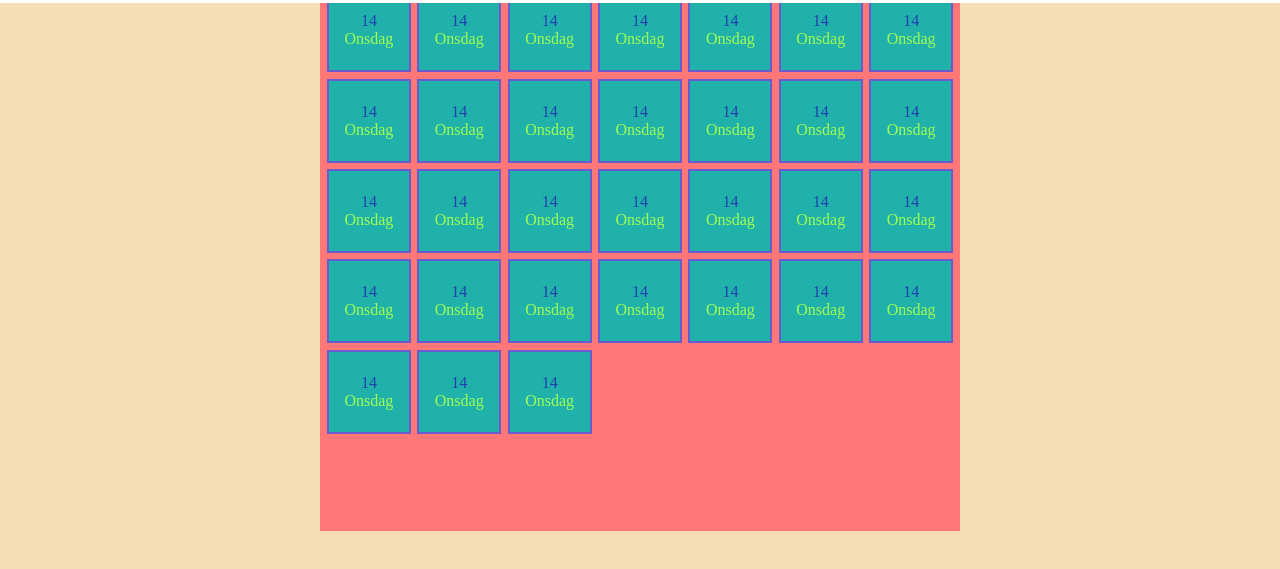
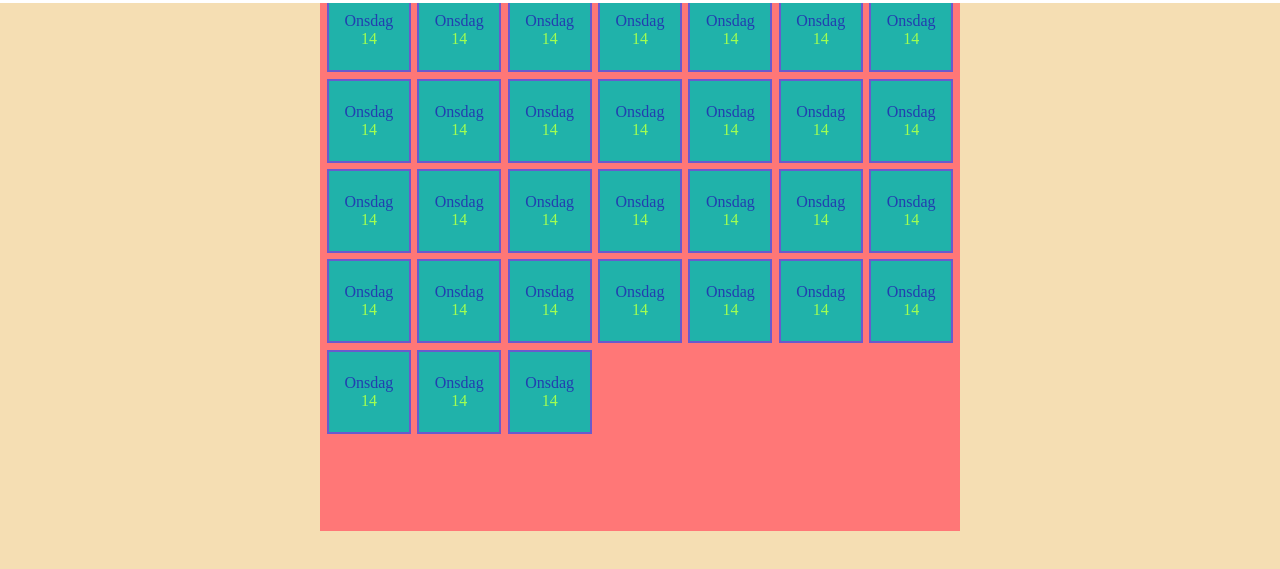
Before and after one commit to lovelanai/ny-kalender, a plain HTML site: page index.html in a window 1280 px wide. Shown: the part 189-758 px from the top of the page. Drawn offline with Linux system fonts and the light colour scheme.

Commit message:
finished div creating = 31 and styling

```diff
--- a/main.js
+++ b/main.js
@@ -34,8 +34,9 @@ function addDaysToGrid() {
     // Lägger till 31st divar inuti calendarcontent-diven & ger dem innehåll & class
     for(d=0; d<31;d++) {
         var dayBoxes = document.createElement('div');
-        dayBoxes.innerHTML = (`<p>${dayNumber}</p>`) + (`<p>${dayNameSwedish[dayName]}</p>`);
+        dayBoxes.innerHTML = (`<p>${dayNameSwedish[dayName]}</p>`)+(`<p>${dayNumber}</p>`);
         dayBoxes.className = "days";
+        dayBoxes.id = "dayboxes";
         calendarContent.appendChild(dayBoxes);
     }
 
--- a/style.css
+++ b/style.css
@@ -15,6 +15,7 @@
     margin: .2rem;
     background-color: lightseagreen;
     border: 2px solid slateblue;
+    cursor: pointer;
 }
 
 .days p{
```
